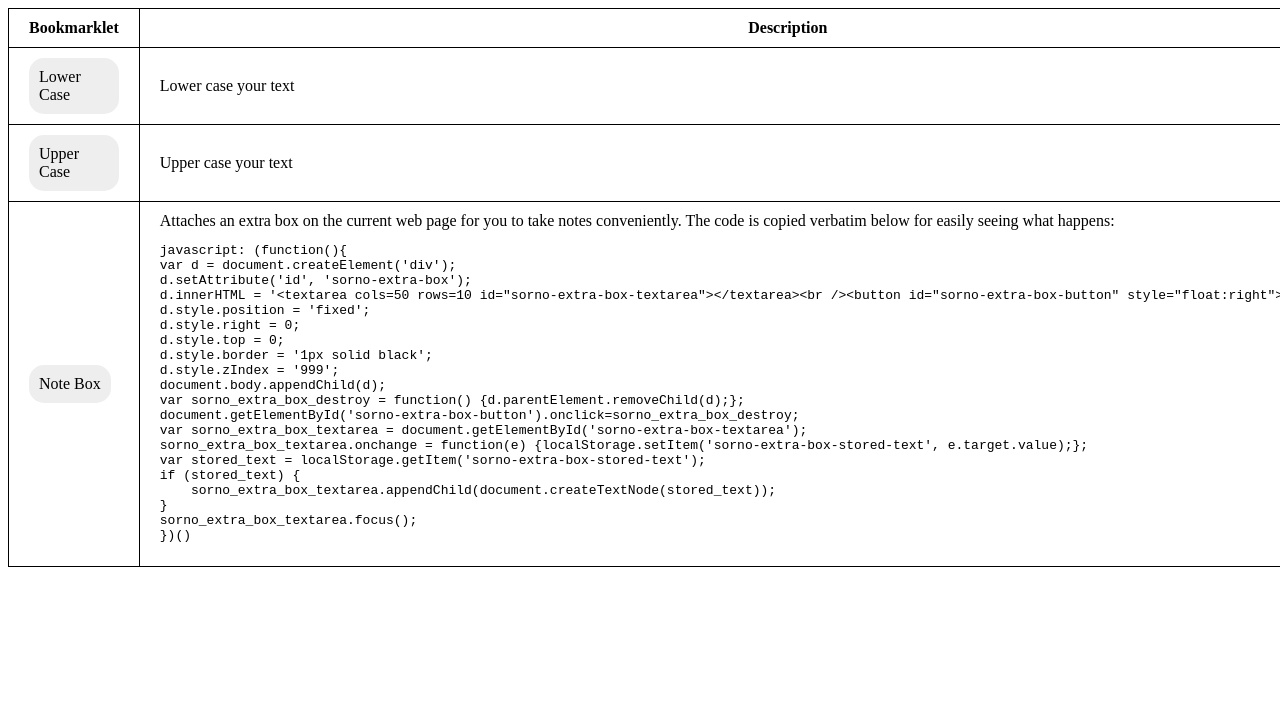
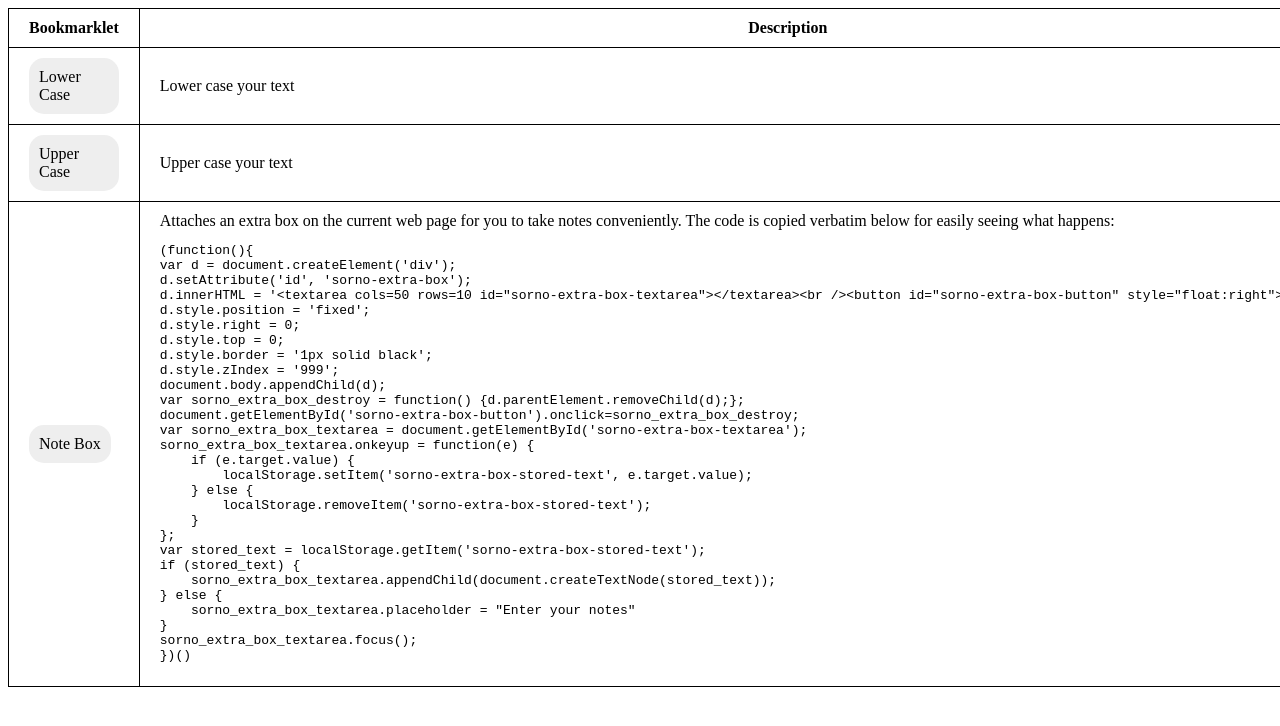
Before and after one commit to hermantai/beta-programs, a plain HTML site: page beta-programs/bookmarklets/index.html in a window 1280 px wide. Shown: the top 726 px of the page. Drawn offline with Linux system fonts and the light colour scheme.

Commit message:
[Note Box][Javascript for Bookmarklets] Placeholder and onchange to onkeyup for Note Box
Summary:
Add a placeholder for the textarea. Use onkeyup event instead of onchange, so
the text is stored right at the time of the user lifting the key instead of
leaving the focus of the textarea. It avoids the situation that the window is
closed unexpectedy while the user is typing, e.g. pressing ctrl+w by
accident...

Also remove the item from localStorage if the text is empty. It's to minimize
the use of localStorage.

Javascript for Bookmarklets should not show 'href="javascript: "' when there
is not input. This commit fixes it.

Test Plan:
For Note Box, see the placeholder appears. Enter some text, presses ctrl+w,
reopen the window/tab should see the text is restored. Also use the Chrome
console to check that while there is no text in the
sorno-extra-box-textarea-input, there should not be an item
"sorno-extra-box-textarea-stored-text" in localStorage.

In Javascript for Bookmarklets, enter some text, then delete the text to see
that no 'href=...' appears in output.

```diff
--- a/beta-programs/bookmarklets/index.html
+++ b/beta-programs/bookmarklets/index.html
@@ -82,7 +82,7 @@
       <td id="note-box-title-cell">
         <a
             class="bookmarklet"
-            href="javascript: (function(){ var d = document.createElement('div'); d.setAttribute('id', 'sorno-extra-box'); d.innerHTML = '<textarea id=&quot;sorno-extra-box-textarea&quot; cols=50 rows=10></textarea><br /><button id=&quot;sorno-extra-box-button&quot; style=&quot;float:right&quot;>Remove</button>'; d.style.position = 'fixed'; d.style.right = 0; d.style.top = 0; d.style.border = '1px solid black'; d.style.zIndex = '999'; document.body.appendChild(d); var sorno_extra_box_destroy = function() {d.parentElement.removeChild(d);}; document.getElementById('sorno-extra-box-button').onclick=sorno_extra_box_destroy; var sorno_extra_box_textarea = document.getElementById('sorno-extra-box-textarea'); sorno_extra_box_textarea.onchange = function(e) {localStorage.setItem('sorno-extra-box-stored-text', e.target.value);}; var stored_text = localStorage.getItem('sorno-extra-box-stored-text'); if (stored_text) { sorno_extra_box_textarea.appendChild(document.createTextNode(stored_text)); } sorno_extra_box_textarea.focus(); })()"
+            href="javascript:         (function(){         var d = document.createElement('div');         d.setAttribute('id', 'sorno-extra-box');         d.innerHTML = '<textarea cols=50 rows=10 id=&quot;sorno-extra-box-textarea&quot;></textarea><br /><button id=&quot;sorno-extra-box-button&quot; style=&quot;float:right&quot;>Remove</button>';         d.style.position = 'fixed';         d.style.right = 0;         d.style.top = 0;         d.style.border = '1px solid black';         d.style.zIndex = '999';         document.body.appendChild(d);         var sorno_extra_box_destroy = function() {d.parentElement.removeChild(d);};         document.getElementById('sorno-extra-box-button').onclick=sorno_extra_box_destroy;         var sorno_extra_box_textarea = document.getElementById('sorno-extra-box-textarea');         sorno_extra_box_textarea.onkeyup = function(e) {             if (e.target.value) {                 localStorage.setItem('sorno-extra-box-stored-text', e.target.value);             } else {                 localStorage.removeItem('sorno-extra-box-stored-text');             }         };         var stored_text = localStorage.getItem('sorno-extra-box-stored-text');         if (stored_text) {             sorno_extra_box_textarea.appendChild(document.createTextNode(stored_text));         } else {             sorno_extra_box_textarea.placeholder = &quot;Enter your notes&quot;         }         sorno_extra_box_textarea.focus();         })()"
             >
           Note Box
         </a>
@@ -91,7 +91,7 @@
         Attaches an extra box on the current web page for you to take notes
         conveniently. The code is copied verbatim below for easily seeing what happens:
         <!--
-        javascript: (function(){
+        (function(){
         var d = document.createElement('div');
         d.setAttribute('id', 'sorno-extra-box');
         d.innerHTML = '<textarea cols=50 rows=10 id="sorno-extra-box-textarea"></textarea><br /><button id="sorno-extra-box-button" style="float:right">Remove</button>';
@@ -104,15 +104,23 @@
         var sorno_extra_box_destroy = function() {d.parentElement.removeChild(d);};
         document.getElementById('sorno-extra-box-button').onclick=sorno_extra_box_destroy;
         var sorno_extra_box_textarea = document.getElementById('sorno-extra-box-textarea');
-        sorno_extra_box_textarea.onchange = function(e) {localStorage.setItem('sorno-extra-box-stored-text', e.target.value);};
+        sorno_extra_box_textarea.onkeyup = function(e) {
+            if (e.target.value) {
+                localStorage.setItem('sorno-extra-box-stored-text', e.target.value);
+            } else {
+                localStorage.removeItem('sorno-extra-box-stored-text');
+            }
+        };
         var stored_text = localStorage.getItem('sorno-extra-box-stored-text');
         if (stored_text) {
             sorno_extra_box_textarea.appendChild(document.createTextNode(stored_text));
+        } else {
+            sorno_extra_box_textarea.placeholder = "Enter your notes"
         }
         sorno_extra_box_textarea.focus();
         })()
         -->
-<pre>javascript: (function(){
+<pre>(function(){
 var d = document.createElement(&#x27;div&#x27;);
 d.setAttribute(&#x27;id&#x27;, &#x27;sorno-extra-box&#x27;);
 d.innerHTML = &#x27;&#x3C;textarea cols=50 rows=10 id=&#x22;sorno-extra-box-textarea&#x22;&#x3E;&#x3C;/textarea&#x3E;&#x3C;br /&#x3E;&#x3C;button id=&#x22;sorno-extra-box-button&#x22; style=&#x22;float:right&#x22;&#x3E;Remove&#x3C;/button&#x3E;&#x27;;
@@ -125,10 +133,18 @@ document.body.appendChild(d);
 var sorno_extra_box_destroy = function() {d.parentElement.removeChild(d);};
 document.getElementById(&#x27;sorno-extra-box-button&#x27;).onclick=sorno_extra_box_destroy;
 var sorno_extra_box_textarea = document.getElementById(&#x27;sorno-extra-box-textarea&#x27;);
-sorno_extra_box_textarea.onchange = function(e) {localStorage.setItem(&#x27;sorno-extra-box-stored-text&#x27;, e.target.value);};
+sorno_extra_box_textarea.onkeyup = function(e) {
+    if (e.target.value) {
+        localStorage.setItem(&#x27;sorno-extra-box-stored-text&#x27;, e.target.value);
+    } else {
+        localStorage.removeItem(&#x27;sorno-extra-box-stored-text&#x27;);
+    }
+};
 var stored_text = localStorage.getItem(&#x27;sorno-extra-box-stored-text&#x27;);
 if (stored_text) {
     sorno_extra_box_textarea.appendChild(document.createTextNode(stored_text));
+} else {
+    sorno_extra_box_textarea.placeholder = &#x22;Enter your notes&#x22;
 }
 sorno_extra_box_textarea.focus();
 })()</pre>
```
Also changed, not shown: beta-programs/small-utilities/js/app.js (+7 -3 lines).
